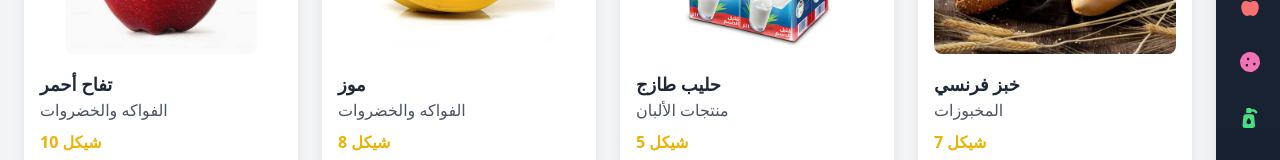
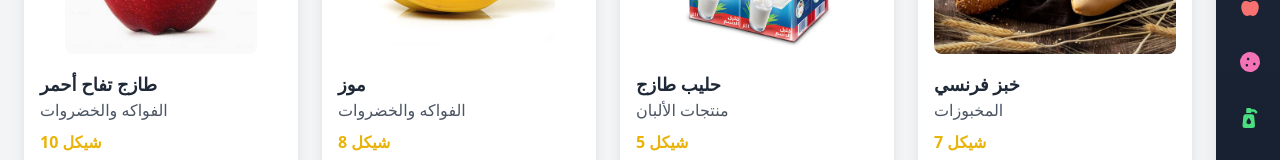
Before and after one commit to MohammadDerbass/osama-market, a React (Create React App) app: page / in a window 1280 px wide. Shown: the part 310-470 px from the top of the page. Built offline with nearby package versions, Linux system fonts and the light colour scheme.

Commit message:
تحديث بسيط للموقع

```diff
--- a/src/data/products.js
+++ b/src/data/products.js
@@ -1,7 +1,7 @@
 const products = [
     {
       id: 1,
-      name: "تفاح أحمر",
+      name: " طازج تفاح أحمر",
       price: 10,
       image: "img/apple.jpg",
       category: "الفواكه والخضروات",
```
